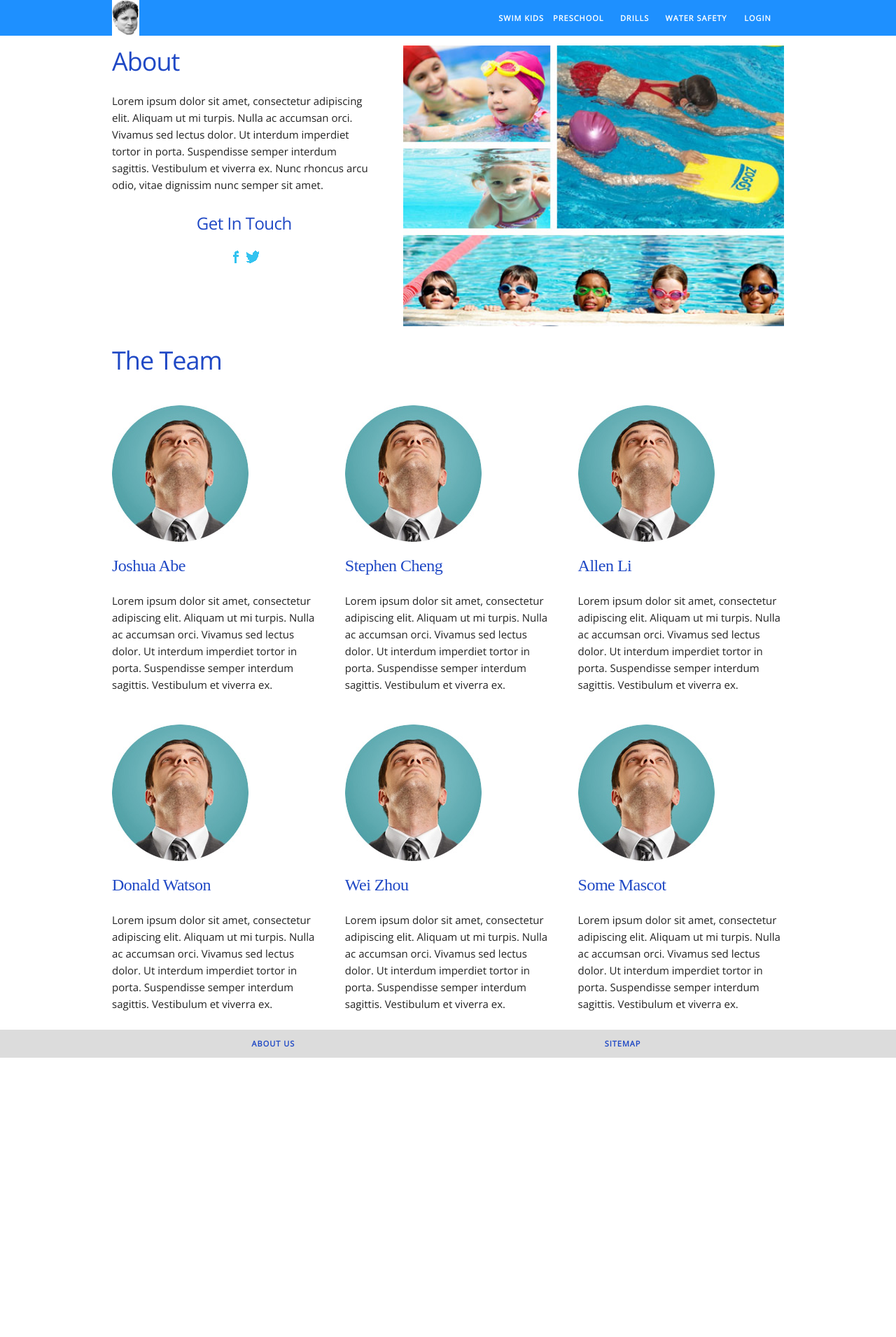
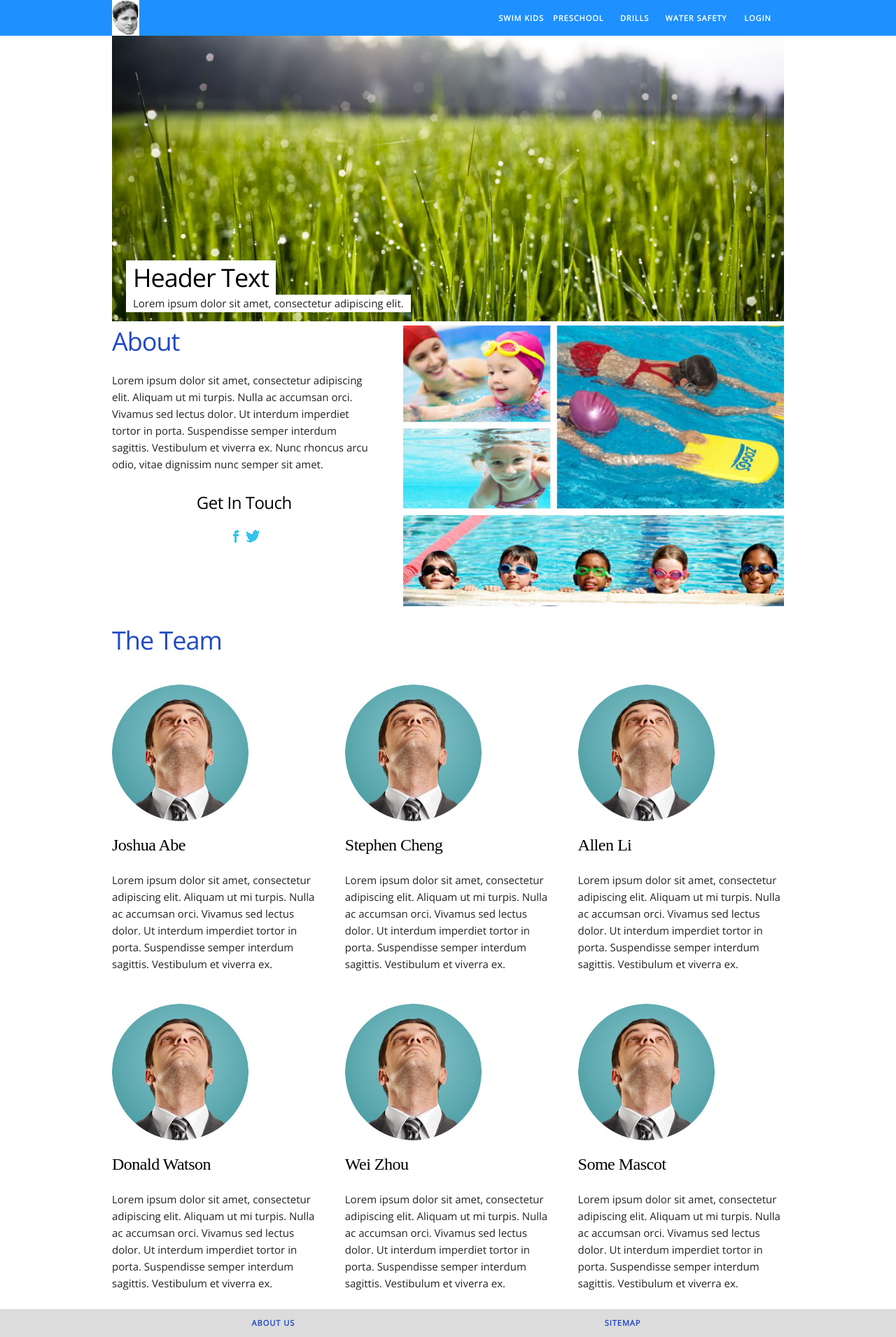
Before and after one commit to Xeltide/project1536, a PHP site: page /about.html in a window 1280 px wide. Shown: the whole page at 70% size. Before the commit the page ends 1511 px from the top, so only its background shows below. Run offline with PHP 8.4, Linux system fonts and the light colour scheme.

Commit message:
+jumbotron to base.css

```diff
--- a/about.html
+++ b/about.html
@@ -25,11 +25,6 @@
   <link rel="stylesheet" href="css/base.css">
   <link rel="stylesheet" href="css/about.css">
 
-  <link rel="stylesheet" href="./css/header.css">
-  <link rel="stylesheet" href="./css/stickyfooter.css">
-  <!-- <link rel="stylesheet" media="only screen and (min-width: 550px)" href="./css/header.css"> -->
-  <!-- <link rel="stylesheet" media="only screen and (max-width: 550px)" href="./css/mobileheader.css"> -->
-
   <!-- Favicon
   –––––––––––––––––––––––––––––––––––––––––––––––––– -->
   <link rel="icon" type="image/png" href="images/favicon.png">
@@ -37,7 +32,7 @@
 </head>
 <body>
 
-  <!-- Primary Page Layout
+  <!-- Navigation Bar
   –––––––––––––––––––––––––––––––––––––––––––––––––– -->
 
   <div id="header">
@@ -62,17 +57,19 @@
       <div class="offset-by-five columns">
         <div id="dropdown" class="dropContent seven columns">
 
-
           <div id="leftCol">
+            <form method="post" action="http://webdevfoundations.net/scripts/formdemo.asp">
               <h4>Login</h4>
               <label for="username">Username</label>
-              <input class="u-full-width" id="user" type="text">
+              <input class="u-full-width" id="username" type="text" name="username">
               <label for="password">Password</label>
-              <input class="u-full-width" id="pass" type="password">
-              <input class="button-primary u-pull-right" value="Login" type="submit">
+              <input class="u-full-width" id="password" type="password" name="password">
+              <input class="button-primary u-pull-right" value="Submit" type="submit">
+            </form>
           </div>
 
           <div id="rightCol" class="u-pull-right">
+            <form method="post" action="http://webdevfoundations.net/scripts/formdemo.asp">
               <h4>Register</h4>
               <label for="username register">Username</label>
               <input class="u-full-width" id="userRegister" type="text">
@@ -83,26 +80,39 @@
               <label for="password confirm">Confirm Password</label>
               <input class="u-full-width" id="passRegister" type="password">
               <input class="button-primary u-pull-right" value="Register" type="submit">
+            </form>
           </div>
         </div>
       </div>
     </div>
   </div>
+
+  <!-- Jumbotron Header
+  –––––––––––––––––––––––––––––––––––––––––––––––––– -->
+
+  <div class="container" id="jumbotron">
+    <div class="row">
+      <div class="twelve columns">
+        <img id="jumboImg" alt="" src="images/field.jpg">
+      </div>
+      <div class="twelve columns" id="jumbotronText">
+        <h3 class="overrideHColor">Header Text</h3>
+        <div><p>Lorem ipsum dolor sit amet, consectetur adipiscing elit.</p></div>
       </div>
     </div>
-  <!-- JUMBOTRON HEADER -->
+  </div>
 
+  <!-- Page Content
+  –––––––––––––––––––––––––––––––––––––––––––––––––– -->
 
-  <!-- ABOUT -->
-
-  <div class="container" id="aboutContainer">
+  <div class="container">
     <div class="row">
       <div class="five columns" id="aboutSite">
         <h3>About</h3>
         <p>Lorem ipsum dolor sit amet, consectetur adipiscing elit. Aliquam ut mi turpis. Nulla ac accumsan orci. Vivamus sed lectus dolor. Ut interdum imperdiet tortor in porta. Suspendisse semper interdum sagittis. Vestibulum et viverra ex. Nunc rhoncus arcu odio, vitae dignissim nunc semper sit amet.</p>
 
         <div id="aboutSocial">
-          <h5>Get In Touch</h5>
+          <h5 class="overrideHColor">Get In Touch</h5>
           <a href="#"><img src="images/facebook.gif" alt=""></a>
           <a href="#"><img src="images/twitter.gif" alt=""></a>
         </div>
@@ -121,17 +131,17 @@
     <div class="row">
       <div class="four columns aboutMember">
         <img src="images/profile_pic_placeholder.jpg" alt="">
-        <h5>Joshua Abe</h6>
+        <h5 class="memberName overrideHColor">Joshua Abe</h6>
         <p>Lorem ipsum dolor sit amet, consectetur adipiscing elit. Aliquam ut mi turpis. Nulla ac accumsan orci. Vivamus sed lectus dolor. Ut interdum imperdiet tortor in porta. Suspendisse semper interdum sagittis. Vestibulum et viverra ex.</p>
       </div>
       <div class="four columns aboutMember">
         <img src="images/profile_pic_placeholder.jpg" alt="">
-        <h5>Stephen Cheng</h5>
+        <h5 class="memberName overrideHColor">Stephen Cheng</h5>
         <p>Lorem ipsum dolor sit amet, consectetur adipiscing elit. Aliquam ut mi turpis. Nulla ac accumsan orci. Vivamus sed lectus dolor. Ut interdum imperdiet tortor in porta. Suspendisse semper interdum sagittis. Vestibulum et viverra ex.</p>
       </div>
       <div class="four columns aboutMember">
         <img src="images/profile_pic_placeholder.jpg" alt="">
-        <h5>Allen Li</h5>
+        <h5 class="memberName overrideHColor">Allen Li</h5>
         <p>Lorem ipsum dolor sit amet, consectetur adipiscing elit. Aliquam ut mi turpis. Nulla ac accumsan orci. Vivamus sed lectus dolor. Ut interdum imperdiet tortor in porta. Suspendisse semper interdum sagittis. Vestibulum et viverra ex.</p>
       </div>
     </div>
@@ -139,17 +149,17 @@
     <div class="row">
       <div class="four columns aboutMember">
         <img src="images/profile_pic_placeholder.jpg" alt="">
-        <h5>Donald Watson</h5>
+        <h5 class="memberName overrideHColor">Donald Watson</h5>
         <p>Lorem ipsum dolor sit amet, consectetur adipiscing elit. Aliquam ut mi turpis. Nulla ac accumsan orci. Vivamus sed lectus dolor. Ut interdum imperdiet tortor in porta. Suspendisse semper interdum sagittis. Vestibulum et viverra ex.</p>
       </div>
       <div class="four columns aboutMember">
         <img src="images/profile_pic_placeholder.jpg" alt="">
-        <h5>Wei Zhou</h5>
+        <h5 class="memberName overrideHColor">Wei Zhou</h5>
         <p>Lorem ipsum dolor sit amet, consectetur adipiscing elit. Aliquam ut mi turpis. Nulla ac accumsan orci. Vivamus sed lectus dolor. Ut interdum imperdiet tortor in porta. Suspendisse semper interdum sagittis. Vestibulum et viverra ex.</p>
       </div>
       <div class="four columns aboutMember">
         <img src="images/profile_pic_placeholder.jpg" alt="">
-        <h5>Some Mascot</h5>
+        <h5 class="memberName overrideHColor">Some Mascot</h5>
         <p>Lorem ipsum dolor sit amet, consectetur adipiscing elit. Aliquam ut mi turpis. Nulla ac accumsan orci. Vivamus sed lectus dolor. Ut interdum imperdiet tortor in porta. Suspendisse semper interdum sagittis. Vestibulum et viverra ex.</p>
       </div>
     </div>
--- a/css/about.css
+++ b/css/about.css
@@ -1,7 +1,7 @@
+/**************************************************************
+ * About Site
+ **************************************************************/
 
-#aboutContainer {
-	padding-top: 6.5rem;
-}
 #aboutSite {
 	margin-bottom: 2rem;
 }
--- a/css/base.css
+++ b/css/base.css
@@ -1,5 +1,5 @@
 /**************************************************************
- * NAVBAR (HEADER)
+ * NAVIGATION BAR
  **************************************************************/
 
 /* Fixes header to top of page. Z-index necessary to prevent text content from appearing over header. */
@@ -93,9 +93,37 @@
  * COMMON ELEMENTS
  **************************************************************/
 
-/* Headers */
+/* Jumbotron (Header Image + Text) */
+#jumbotron {
+		padding-top: 5rem;
+		position: relative;
+}
+#jumboImg {
+		width: 100%;
+}
+#jumbotronText {
+		position: absolute;
+		bottom: 2rem;
+		padding-left: 2rem;
+}
+#jumbotronText h3 {
+		background-color: #ffffff;
+		padding: 0 1rem 0 1rem;
+		display: inline;
+}
+#jumbotronText p {
+		background-color: #ffffff;
+		padding: .2rem 1rem .2em 1rem;
+		display: inline;
+}
+
+/* Headings */
 h3, h5 {
-    color: #1F48C5;
+		color: #1f48c5;
+}
+h3.overrideHColor, h5.overrideHColor {
+	/* Overides default heading color */
+	color: #000000;
 }
 
 /**************************************************************
```
Also changed, not shown: css/homepage.css (+17 -35 lines), index.html (+23 -16 lines). Lines whose indentation alone changed are shown as unchanged.
